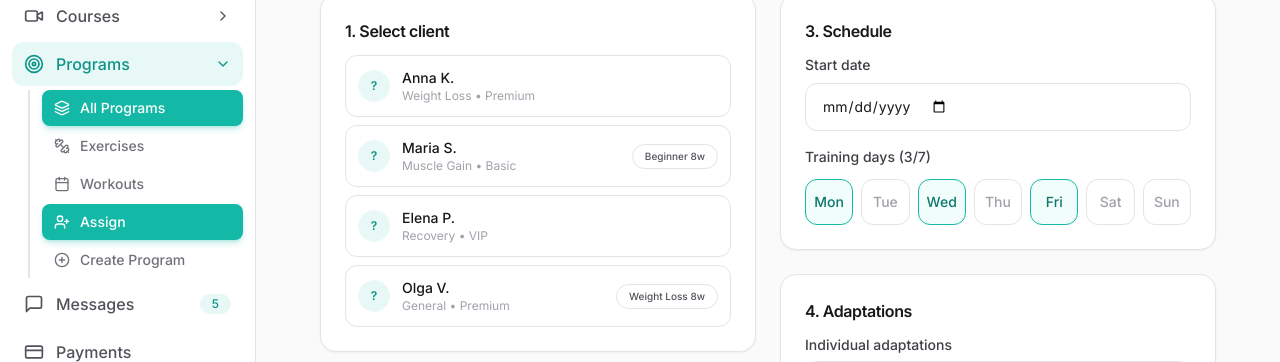
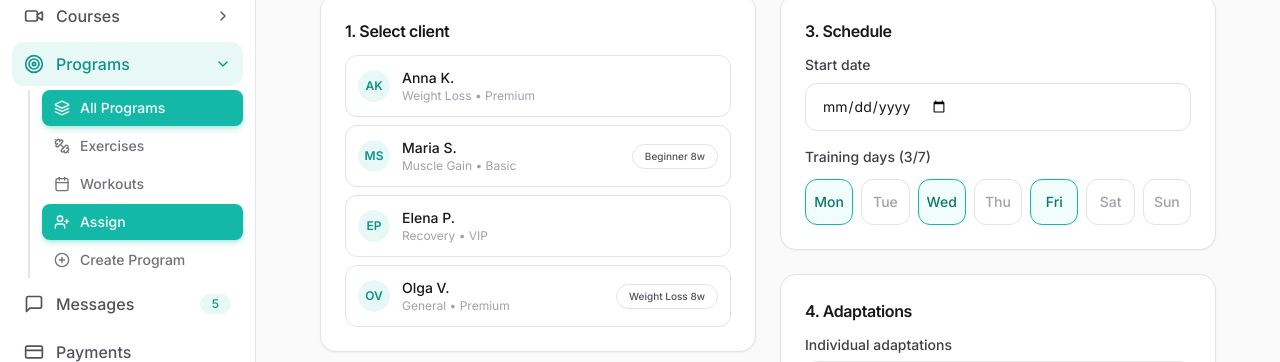
Before and after one commit to qbodyonline-dev/qbody, a Next.js app: page /dashboard/programs/assign in a window 1280 px wide. Shown: the part 178-540 px from the top of the page. Built offline with nearby package versions, Linux system fonts and the light colour scheme.

Commit message:
fix: Avatar initials to fallback

```diff
--- a/src/app/dashboard/programs/assign/page.tsx
+++ b/src/app/dashboard/programs/assign/page.tsx
@@ -70,7 +70,7 @@ export default function AssignProgramPage() {
               {mockClients.map(c => (
                 <button key={c.id} onClick={() => setSelectedClient(c.id)}
                   className={`w-full flex items-center gap-3 p-3 rounded-xl transition-all text-left ${selectedClient === c.id ? 'bg-teal-50 border-2 border-teal-500' : 'border border-zinc-200 hover:border-zinc-300'}`}>
-                  <Avatar initials={c.initials} size="sm" />
+                  <Avatar fallback={c.initials} size="sm" />
                   <div className="flex-1">
                     <p className="font-medium text-sm">{c.name}</p>
                     <p className="text-xs text-zinc-400">{c.goal} • {c.plan}</p>
```
